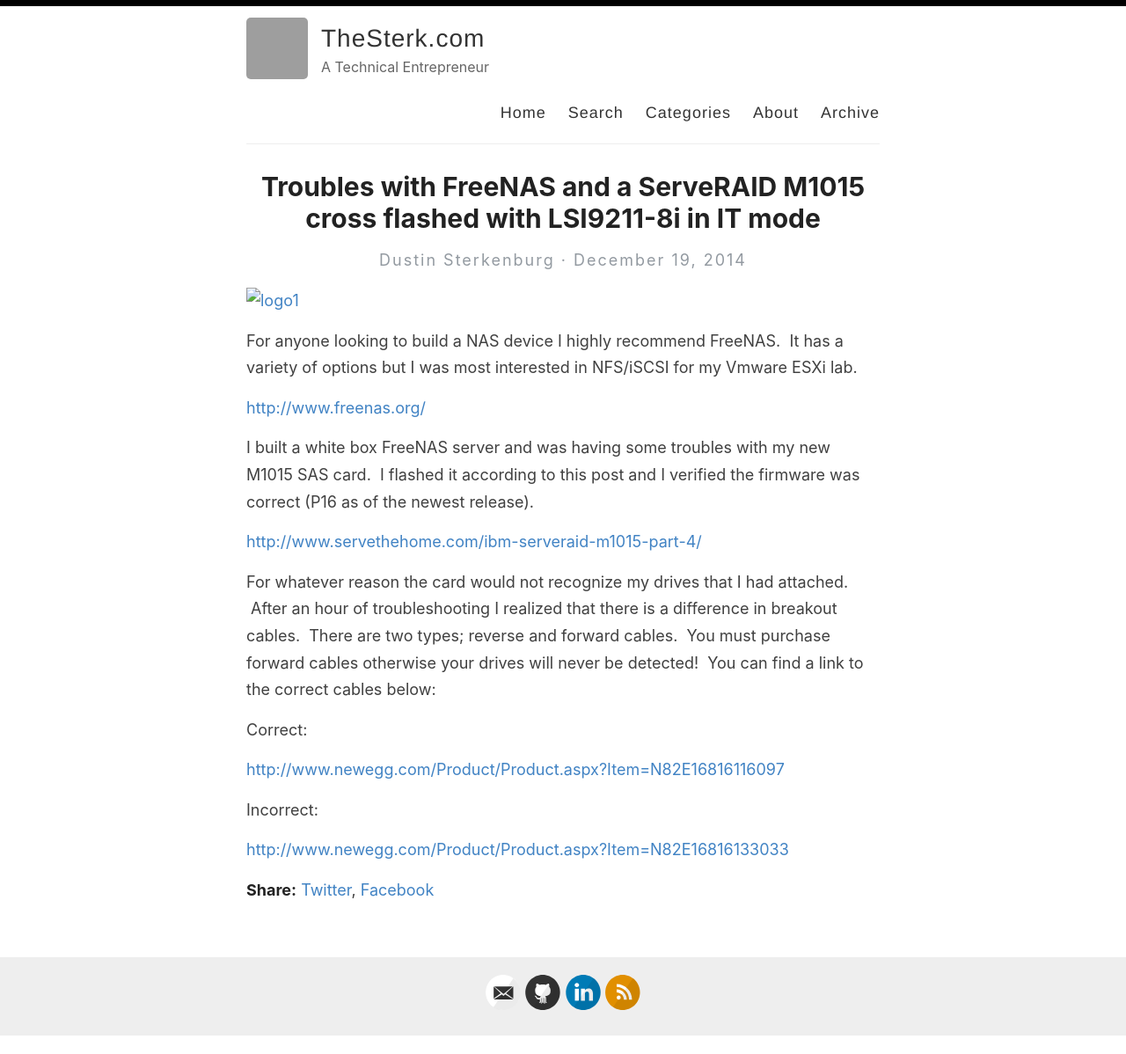
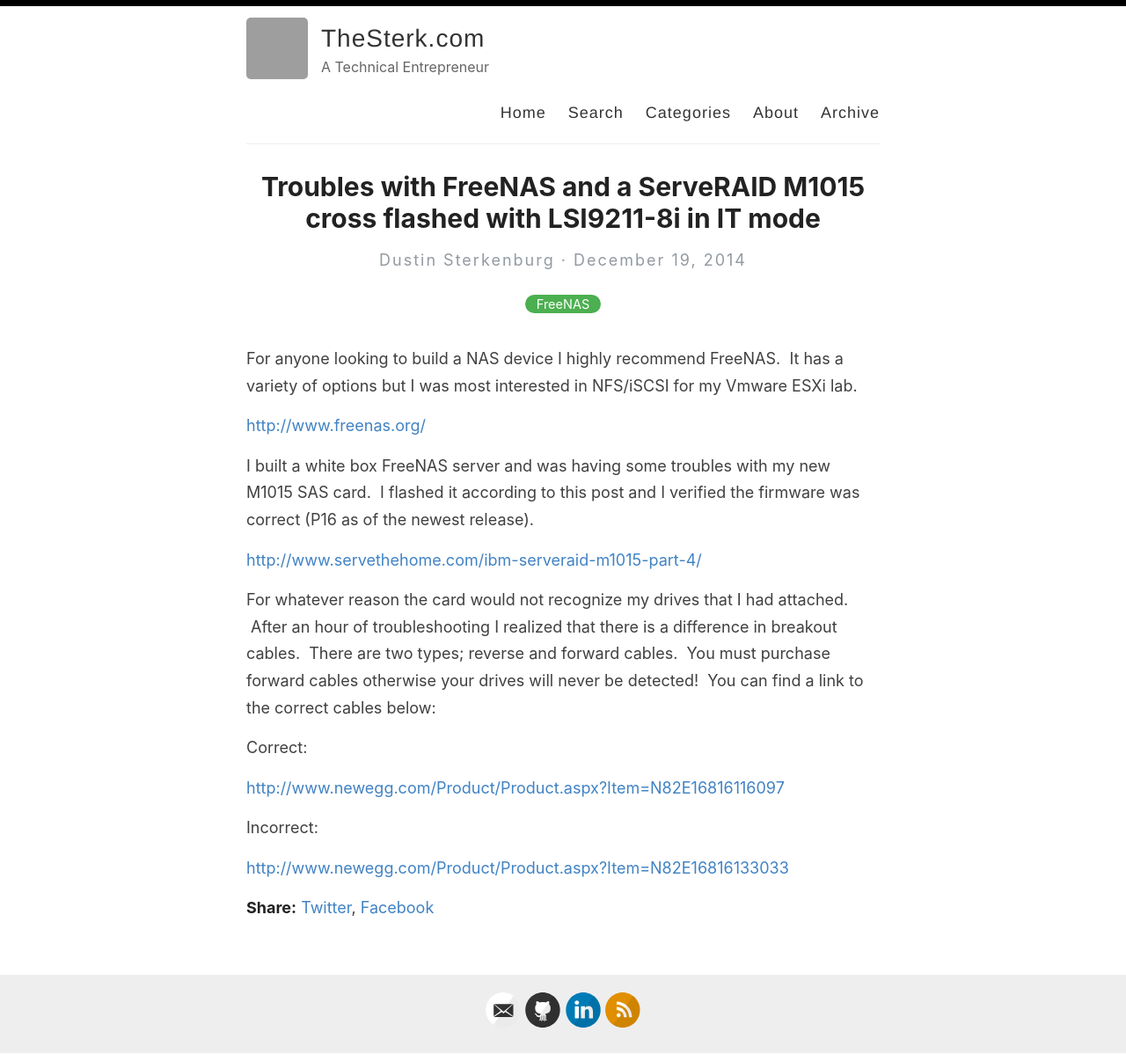
Before and after one commit to dustinsterk/dustinsterk.github.io, a Jekyll site: the page built from _posts/2014-12-19-troubles-with-freenas-and-a-serveraid-m1015-cross-flashed-with-lsi9211-8i-in-it-mode.md, in a window 1280 px wide. Shown: the whole page at 88% size. Built offline with Jekyll 4.4.1, drawn with Linux system fonts in a browser that asks for light colours; our own code applies the rules of GitHub Pages for plain Markdown files; before the commit the page ends 1177 px from its top, so only the background shows below that; grey boxes are pictures that could not be loaded.

Commit message:
Update 2014-12-19-troubles-with-freenas-and-a-serveraid-m1015-cross-flashed-with-lsi9211-8i-in-it-mode.md

```diff
--- a/_posts/2014-12-19-troubles-with-freenas-and-a-serveraid-m1015-cross-flashed-with-lsi9211-8i-in-it-mode.md
+++ b/_posts/2014-12-19-troubles-with-freenas-and-a-serveraid-m1015-cross-flashed-with-lsi9211-8i-in-it-mode.md
@@ -1,24 +1,26 @@
 ---
 title: "Troubles with FreeNAS and a ServeRAID M1015 cross flashed with LSI9211-8i in IT mode"
 date: "2014-12-19"
+categories: [FreeNAS]
+published: true
 ---
 
-[![logo1](images/logo11.png)](http://104.167.119.213/wp-content/uploads/2014/12/logo11.png)
+![](images/logo11.png)
 
 For anyone looking to build a NAS device I highly recommend FreeNAS.  It has a variety of options but I was most interested in NFS/iSCSI for my Vmware ESXi lab.
 
-[http://www.freenas.org/](http://www.freenas.org/ "http://www.freenas.org/")
+[http://www.freenas.org/](http://www.freenas.org/ "http://www.freenas.org/"){:target="_blank"}
 
 I built a white box FreeNAS server and was having some troubles with my new M1015 SAS card.  I flashed it according to this post and I verified the firmware was correct (P16 as of the newest release).
 
-[http://www.servethehome.com/ibm-serveraid-m1015-part-4/](http://www.servethehome.com/ibm-serveraid-m1015-part-4/ "http://www.servethehome.com/ibm-serveraid-m1015-part-4/")
+[http://www.servethehome.com/ibm-serveraid-m1015-part-4/](http://www.servethehome.com/ibm-serveraid-m1015-part-4/ "http://www.servethehome.com/ibm-serveraid-m1015-part-4/"){:target="_blank"}
 
 For whatever reason the card would not recognize my drives that I had attached.  After an hour of troubleshooting I realized that there is a difference in breakout cables.  There are two types; reverse and forward cables.  You must purchase forward cables otherwise your drives will never be detected!  You can find a link to the correct cables below:
 
 Correct:
 
-[http://www.newegg.com/Product/Product.aspx?Item=N82E16816116097](http://www.newegg.com/Product/Product.aspx?Item=N82E16816116097 "Forward Breakout Cable (CORRECT)")
+[http://www.newegg.com/Product/Product.aspx?Item=N82E16816116097](http://www.newegg.com/Product/Product.aspx?Item=N82E16816116097 "Forward Breakout Cable (CORRECT)"){:target="_blank"}
 
 Incorrect:
 
-[http://www.newegg.com/Product/Product.aspx?Item=N82E16816133033](http://www.newegg.com/Product/Product.aspx?Item=N82E16816133033 "Reverse breakout cable (INCORRECT)")
+[http://www.newegg.com/Product/Product.aspx?Item=N82E16816133033](http://www.newegg.com/Product/Product.aspx?Item=N82E16816133033 "Reverse breakout cable (INCORRECT)"){:target="_blank"}
```
